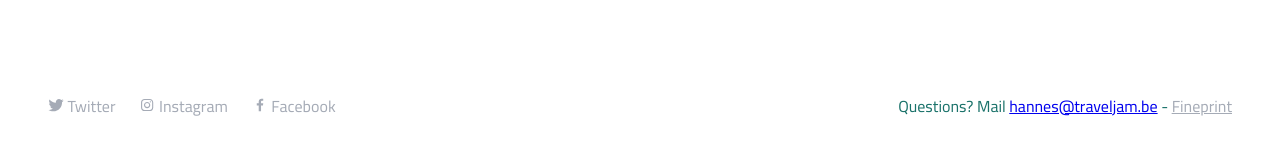
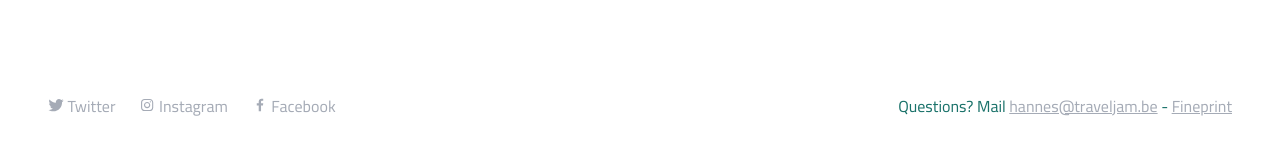
Before and after one commit to nerdlab-be/traveljam, a Jekyll site: the page built from _pages/index.markdown, in a window 1280 px wide. Shown: the part 5666-5829 px from the top of the page. Built offline with Jekyll 4.4.1, drawn with Linux system fonts in a browser that asks for light colours.

Commit message:
try to not to fuck lay-out up

```diff
--- a/_includes/organism.footer.html
+++ b/_includes/organism.footer.html
@@ -8,8 +8,8 @@
         {% include molecule.social-links.html %}
       </div>
       <div class="o-layout__item u-1/2@small">
-        <small class="c-small u-margin-bottom-none">
-          Questions? Mail <a href='mailto:hannes@traveljam.be'>hannes@traveljam.be</a> - <a href="/fineprint/" class="c-link c-link--footer">{{ site.labels.legal }}</a>
+        <small class="c-small u-margin-bottom-none c-link--bare">
+          Questions? Mail <a href='mailto:hannes@traveljam.be' class="c-link c-link--footer">hannes@traveljam.be</a> - <a href="/fineprint/" class="c-link c-link--footer">{{ site.labels.legal }}</a>
         </small>
       </div>
     </div>
```
